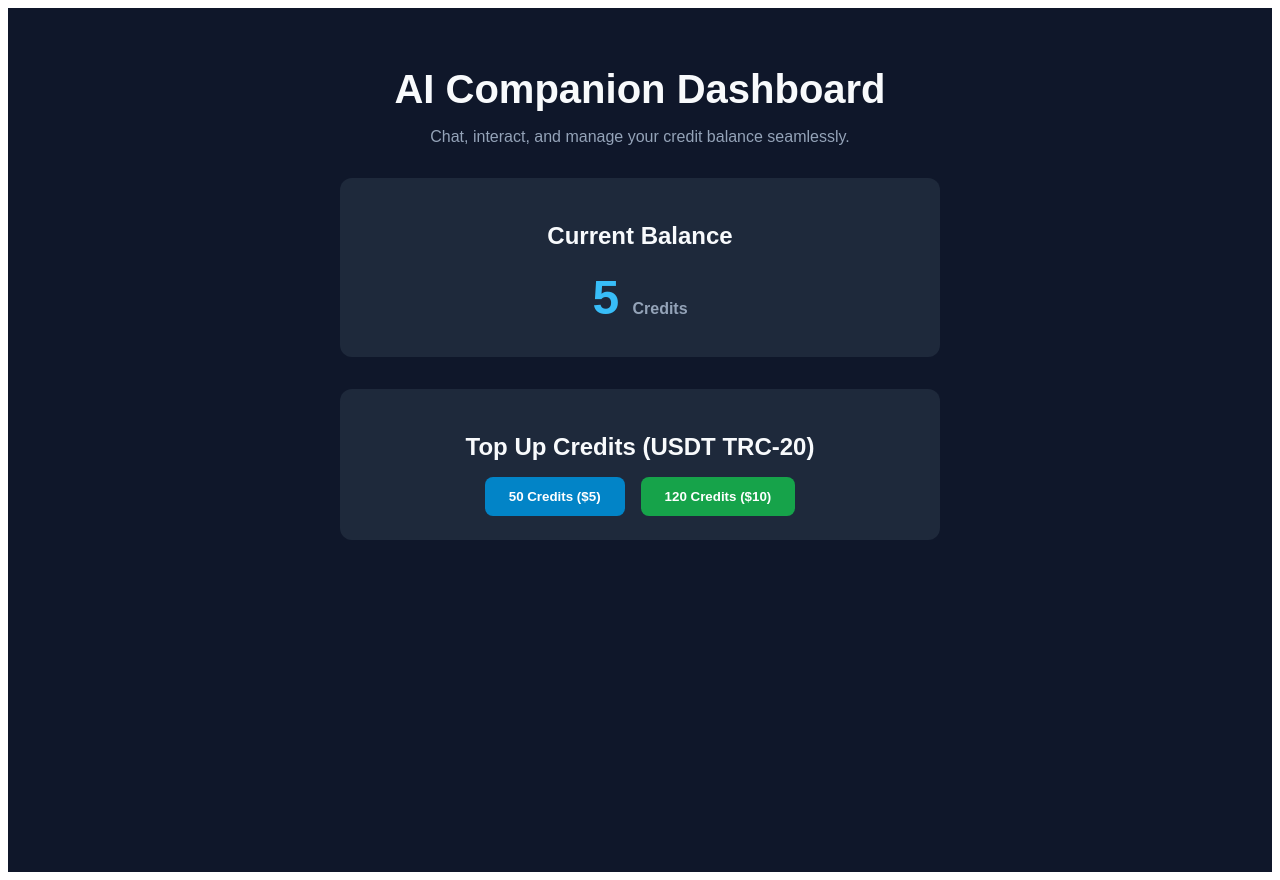
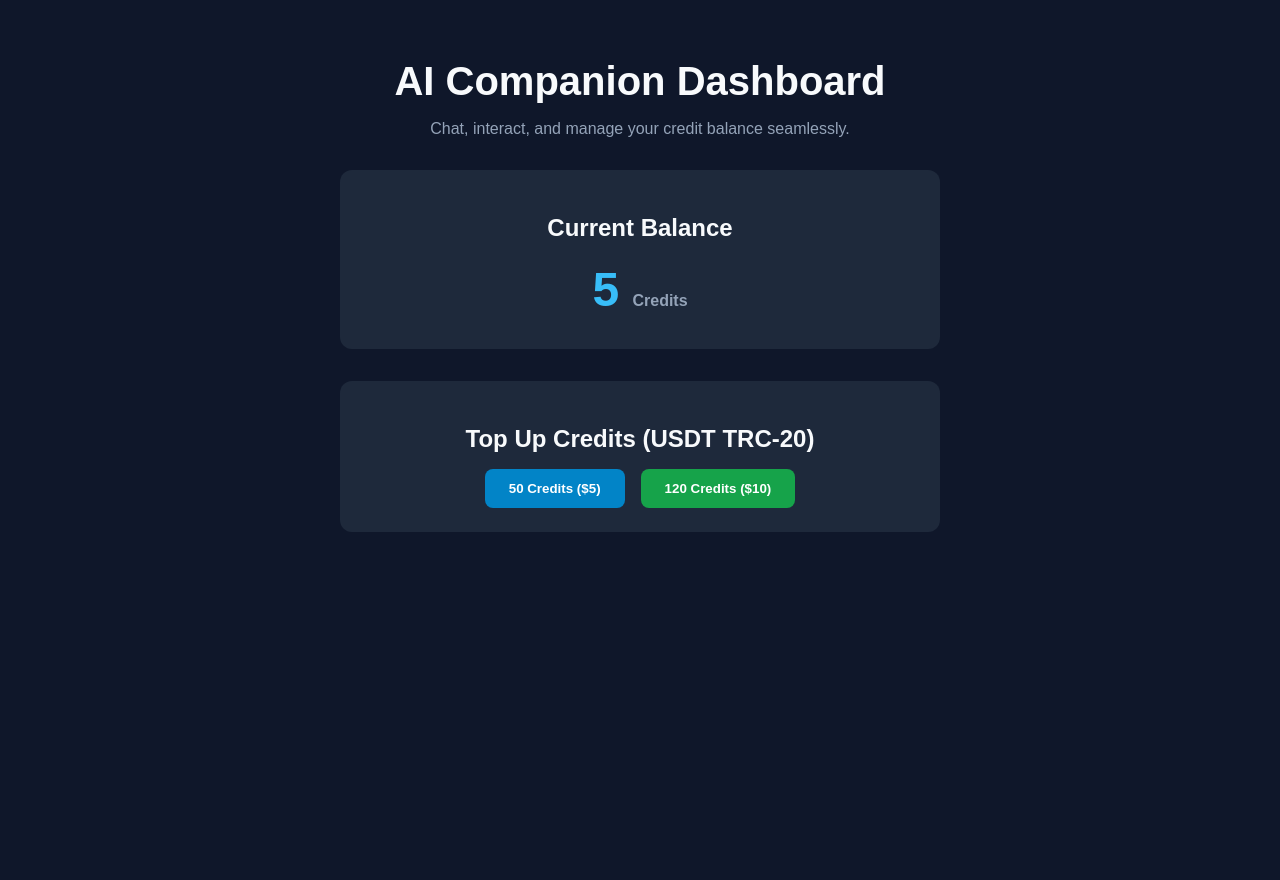
Before and after one commit to Tumuna-max/sturdy-funicular, a Next.js app: page / in a window 1280 px wide. Built offline with nearby package versions, Linux system fonts and the light colour scheme.

Commit message:
Create layout.js

```diff
--- /dev/null
+++ b/app/layout.js
@@ -0,0 +1,14 @@
+export const metadata = {
+  title: 'AI Companion Dashboard',
+  description: 'Manage your credits and chat',
+};
+
+export default function RootLayout({ children }) {
+  return (
+    <html lang="en">
+      <body style={{ margin: 0, padding: 0, backgroundColor: '#0f172a' }}>
+        {children}
+      </body>
+    </html>
+  );
+}
```
